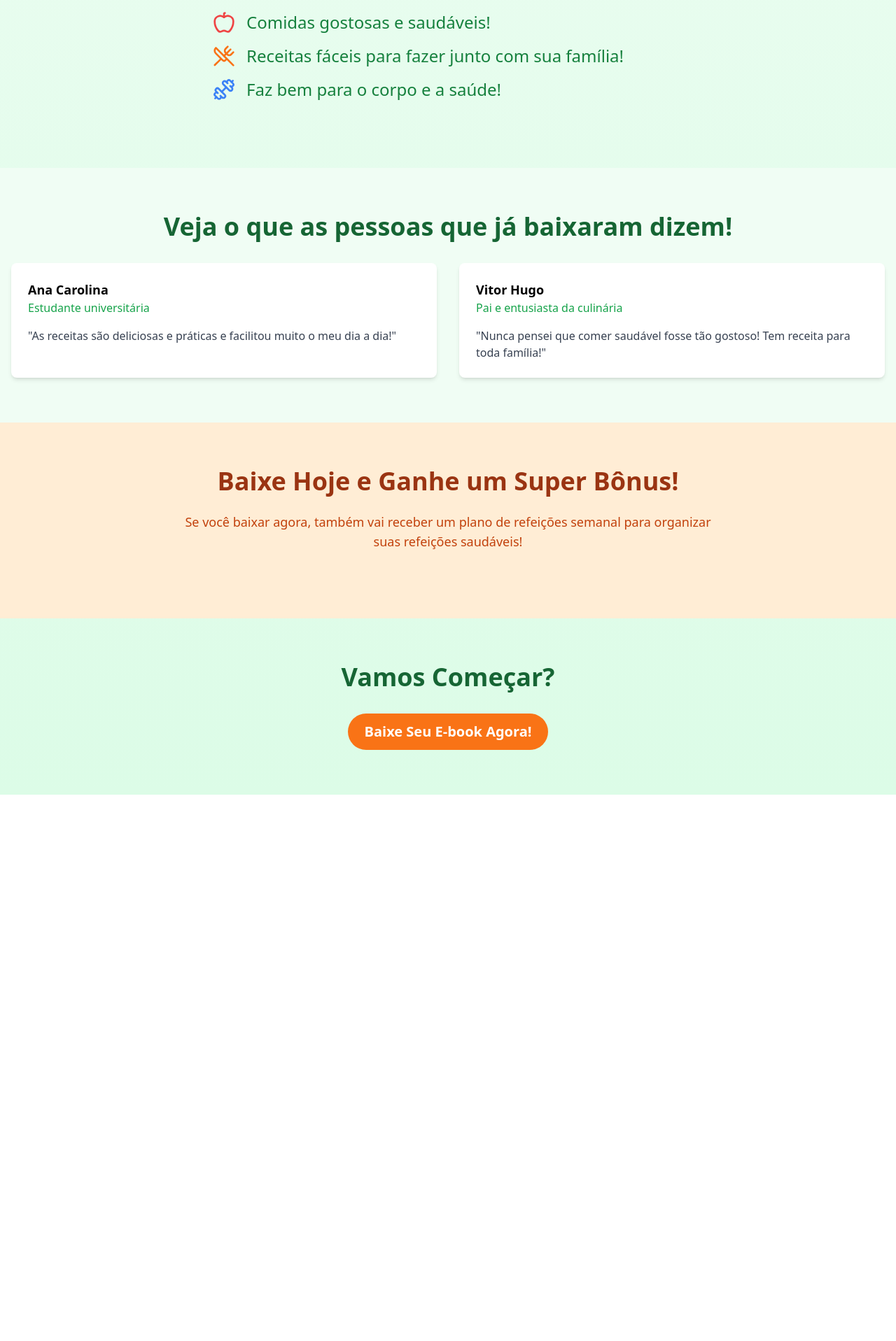
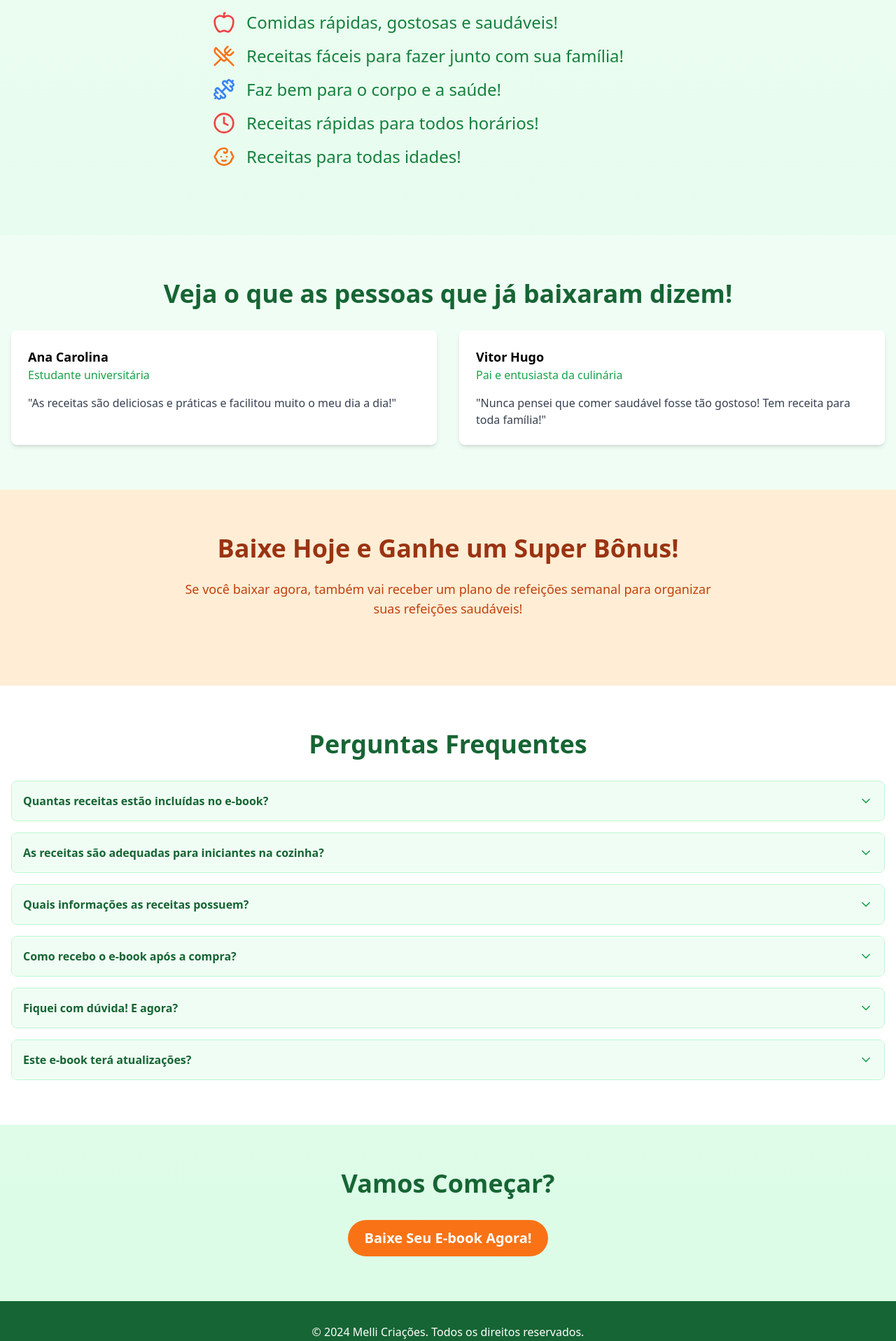
Before and after one commit to jrmessias/lp-ebook-receitas-saudaveis, a Vue app: page / in a window 1280 px wide. Shown: the part 880-2797 px from the top of the page at 70% size. Before the commit the page ends 2016 px from the top, so only its background shows below. Built offline with nearby package versions, Linux system fonts and the light colour scheme.

Commit message:
:recycle:

```diff
--- a/src/App.vue
+++ b/src/App.vue
@@ -1,5 +1,6 @@
 <script setup lang="ts">
-import { Apple, UtensilsCrossed, Dumbbell } from 'lucide-vue-next'
+import { Apple, UtensilsCrossed, Dumbbell, Baby, Clock } from 'lucide-vue-next'
+import FaqAccordion from "./components/FaqAccordion.vue";
 </script>
 
 <template>
@@ -9,9 +10,9 @@ import { Apple, UtensilsCrossed, Dumbbell } from 'lucide-vue-next'
       <h1 class="text-4xl md:text-6xl font-bold text-green-800 mb-4">
         Receitas Saudáveis para o Seu Dia a Dia
       </h1>
-      <p class="text-xl md:text-2xl text-green-600 mb-8">
+      <h2 class="text-xl md:text-2xl text-green-600 mb-8">
         Mais de 30 opções de receitas rápidas para café da manhã, almoço, lanche, jantar + bônus!
-      </p>
+      </h2>
       <button class="bg-orange-500 hover:bg-orange-600 text-white font-bold py-3 px-6 rounded-full transition duration-300 ease-in-out transform hover:scale-105">
         Clique aqui para baixar e se tornar um chef saudável!
       </button>
@@ -21,12 +22,12 @@ import { Apple, UtensilsCrossed, Dumbbell } from 'lucide-vue-next'
     <section class="bg-white py-16">
       <div class="container mx-auto px-4">
         <h2 class="text-3xl md:text-4xl font-bold text-green-700 mb-6 text-center">
-          Descubra receitas fáceis e gostosas que todos vão amar!
+          Descubra receitas rápidas, fáceis e gostosas que todos vão amar!
         </h2>
         <div class="flex flex-col md:flex-row items-center justify-center mb-8">
           <img src="/assets/img/mockup.png" width="250" alt="Capa do eBook" class="rounded-lg drop-shadow-md mb-4 md:mb-0 md:mr-8" />
           <p class="text-2xl text-gray-700 max-w-2xl text-center">
-            Nosso e-book tem receitas rápidas para você preparar para sua família. Imagine comer coisas gostosas que fazem bem para o corpo e ainda impressionam a família!
+            Nosso e-book tem receitas rápidas para você preparar para sua família. Imagine comer coisas gostosas e saudáveis que fazem bem para o corpo e ainda impressionam a família!
           </p>
         </div>
       </div>
@@ -36,12 +37,12 @@ import { Apple, UtensilsCrossed, Dumbbell } from 'lucide-vue-next'
     <section class="container mx-auto px-4 py-16 bg-cover bg-center">
       <div class="bg-opacity-90 p-8 rounded-lg">
         <h2 class="text-3xl md:text-4xl font-bold text-green-800 mb-8 text-center">
-          Por que você vai amar essas receitas?
+          Por que você vai amar essas receitas saudáveis?
         </h2>
         <ul class="space-y-4 max-w-2xl mx-auto">
           <li class="flex items-center text-2xl text-green-700">
             <Apple class="h-8 w-8 mr-4 text-red-500" />
-            Comidas gostosas e saudáveis!
+            Comidas rápidas, gostosas e saudáveis!
           </li>
           <li class="flex items-center text-2xl text-green-700">
             <UtensilsCrossed class="h-8 w-8 mr-4 text-orange-500" />
@@ -50,6 +51,14 @@ import { Apple, UtensilsCrossed, Dumbbell } from 'lucide-vue-next'
           <li class="flex items-center text-2xl text-green-700">
             <Dumbbell class="h-8 w-8 mr-4 text-blue-500" />
             Faz bem para o corpo e a saúde!
+          </li>
+          <li class="flex items-center text-2xl text-green-700">
+            <Clock class="h-8 w-8 mr-4 text-red-500" />
+            Receitas rápidas para todos horários!
+          </li>
+          <li class="flex items-center text-2xl text-green-700">
+            <Baby class="h-8 w-8 mr-4 text-orange-500" />
+            Receitas para todas idades!
           </li>
         </ul>
       </div>
@@ -112,6 +121,16 @@ import { Apple, UtensilsCrossed, Dumbbell } from 'lucide-vue-next'
       </div>
     </section>
 
+    <!-- FAQ Section -->
+    <section class="bg-white py-16">
+      <div class="container mx-auto px-4">
+        <h2 class="text-3xl md:text-4xl font-bold text-green-800 mb-8 text-center">
+          Perguntas Frequentes
+        </h2>
+        <FaqAccordion />
+      </div>
+    </section>
+
     <!-- Call to Action -->
     <section class="container mx-auto px-4 py-16 text-center">
       <h2 class="text-3xl md:text-4xl font-bold text-green-800 mb-8">
@@ -122,6 +141,13 @@ import { Apple, UtensilsCrossed, Dumbbell } from 'lucide-vue-next'
       </button>
     </section>
   </div>
+
+  <!-- Footer -->
+  <footer class="bg-green-800 text-white py-8">
+    <div class="container mx-auto px-4 text-center">
+      <p>&copy; {{ new Date().getFullYear() }} Melli Criações. Todos os direitos reservados.</p>
+    </div>
+  </footer>
 </template>
 
 <style scoped>
--- /dev/null
+++ b/src/components/FaqAccordion.vue
@@ -0,0 +1,60 @@
+<template>
+  <div class="space-y-4">
+    <div v-for="(item, index) in faqItems" :key="index" class="border border-green-200 rounded-lg overflow-hidden">
+      <button
+          @click="toggleItem(index)"
+          class="flex justify-between items-center w-full p-4 text-left bg-green-50 hover:bg-green-100 transition-colors duration-200"
+      >
+        <span class="font-semibold text-green-800">{{ item.question }}</span>
+        <ChevronDown
+            :class="{'transform rotate-180': openIndex === index}"
+            class="w-5 h-5 text-green-600 transition-transform duration-200"
+        />
+      </button>
+      <div
+          v-show="openIndex === index"
+          class="p-4 bg-white"
+      >
+        <p class="text-gray-700">{{ item.answer }}</p>
+      </div>
+    </div>
+  </div>
+</template>
+
+<script setup>
+import { ref } from 'vue'
+import { ChevronDown } from 'lucide-vue-next'
+
+const faqItems = [
+  {
+    question: "Quantas receitas estão incluídas no e-book?",
+    answer: "O e-book contém mais de 30 receitas saudáveis, incluindo opções para café da manhã, almoço, lanche e jantar, além de receitas bônus."
+  },
+  {
+    question: "As receitas são adequadas para iniciantes na cozinha?",
+    answer: "Sim! Todas as receitas são projetadas para serem fáceis de seguir, com instruções passo a passo, tornando-as ideais tanto para iniciantes quanto para cozinheiros experientes."
+  },
+  {
+  question: "Quais informações as receitas possuem?",
+    answer: "Cada receita possui a lista de ingredientes e modo de preparo, além de informações de tempo para produção e porção."
+  },
+  {
+    question: "Como recebo o e-book após a compra?",
+    answer: "Após a compra, você receberá um e-mail com um link para baixar o e-book em formato PDF. Você pode salvá-lo em qualquer dispositivo para acesso fácil e offline."
+  },
+  {
+    question: "Fiquei com dúvida! E agora?",
+    answer: "Você poderá solicitar auxílio, reclamar ou contribuir no formulário de feedback no link disponível no e-book."
+  },
+  {
+    question: "Este e-book terá atualizações?",
+    answer: "Sim. Esta é primeira versão a um valor acessível, após, este e-book será atualizado e consequentemente aumentará seu valor."
+  }
+]
+
+const openIndex = ref(null)
+
+const toggleItem = (index) => {
+  openIndex.value = openIndex.value === index ? null : index
+}
+</script>
--- a/src/components/HelloWorld.vue
+++ /dev/null
@@ -1,41 +0,0 @@
-<script setup lang="ts">
-import { ref } from 'vue'
-
-defineProps<{ msg: string }>()
-
-const count = ref(0)
-</script>
-
-<template>
-  <h1>{{ msg }}</h1>
-
-  <div class="card">
-    <button type="button" @click="count++">count is {{ count }}</button>
-    <p>
-      Edit
-      <code>components/HelloWorld.vue</code> to test HMR
-    </p>
-  </div>
-
-  <p>
-    Check out
-    <a href="https://vuejs.org/guide/quick-start.html#local" target="_blank"
-      >create-vue</a
-    >, the official Vue + Vite starter
-  </p>
-  <p>
-    Learn more about IDE Support for Vue in the
-    <a
-      href="https://vuejs.org/guide/scaling-up/tooling.html#ide-support"
-      target="_blank"
-      >Vue Docs Scaling up Guide</a
-    >.
-  </p>
-  <p class="read-the-docs">Click on the Vite and Vue logos to learn more</p>
-</template>
-
-<style scoped>
-.read-the-docs {
-  color: #888;
-}
-</style>
--- a/src/index.html
+++ b/src/index.html
@@ -7,7 +7,8 @@
     <link rel="icon" type="image/png" sizes="32x32" href="assets/img/favicon/favicon-32x32.png">
     <link rel="icon" type="image/png" sizes="16x16" href="assets/img/favicon/favicon-16x16.png">
     <link rel="manifest" href="assets/img/favicon/site.webmanifest">
-    <title>Receitas Saudáveis para o Seu Dia a Dia - ebook</title>
+    <title>e-book de Receitas Saudáveis para o Seu Dia a Dia</title>
+    <meta name="description" content="Baixe agora o eBook 'Receitas Saudáveis para o Seu Dia a Dia' com mais de 30 opções fáceis e rápidas para café da manhã, almoço, lanche e jantar. Descubra como manter uma alimentação equilibrada sem abrir mão do sabor!">
 </head>
 <body>
     <div id="app"></div>
```
Also changed, not shown: src/components/TestimonialCarousel.vue (renamed from src/TestimonialCarousel.vue).
